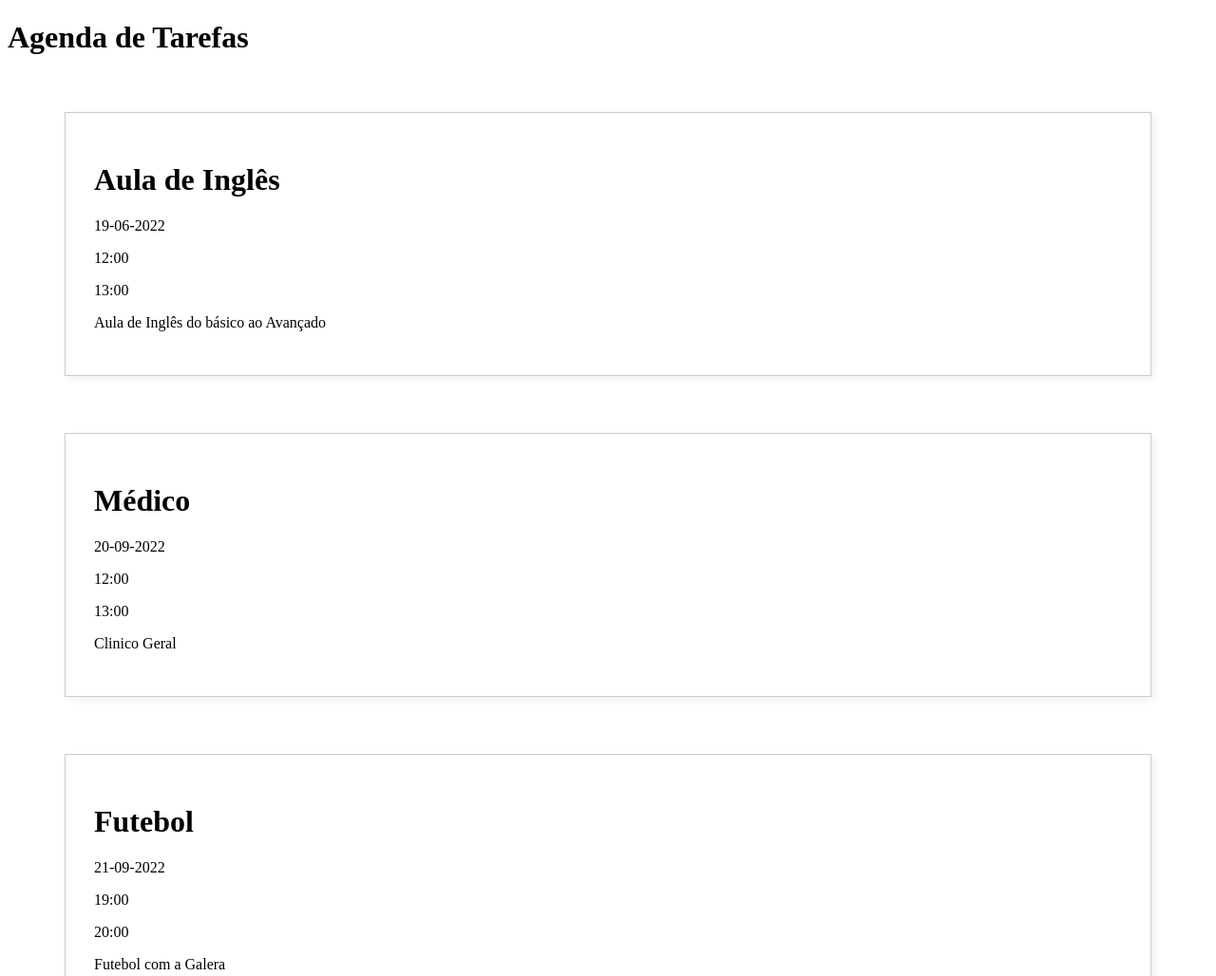
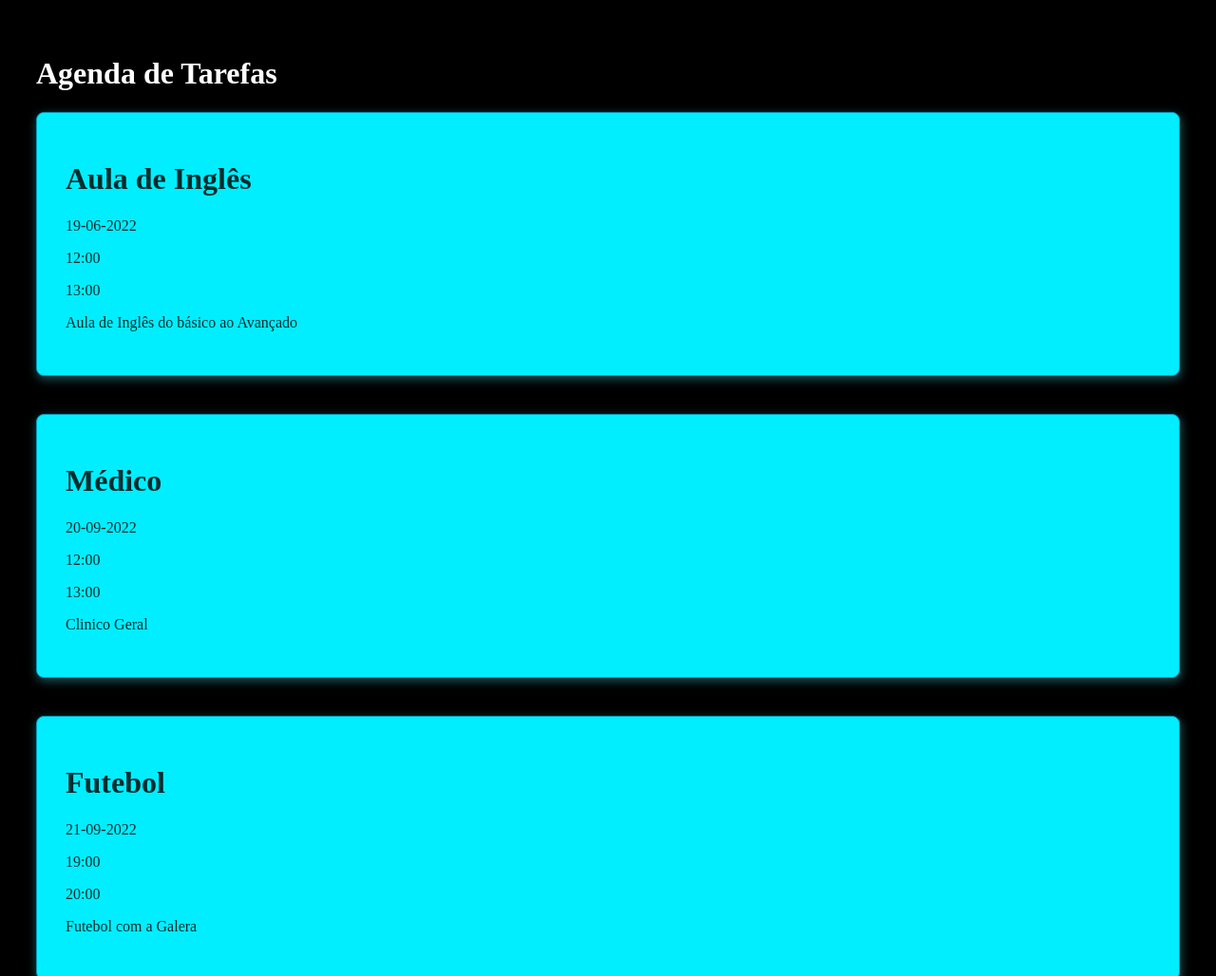
Before and after one commit to leonardosprado/aula-agenda-tarefa, a plain HTML site: page index.html in a window 1280 px wide. Shown: the top 1028 px of the page at 95% size. Drawn offline with Linux system fonts and the light colour scheme.

Commit message:
Melhorando o Codigo - Nova Função incrementada

```diff
--- a/index.html
+++ b/index.html
@@ -1,5 +1,5 @@
 <!DOCTYPE html>
-<html lang="en">
+<html lang="pt-br">
 <head>
     <meta charset="UTF-8">
     <meta http-equiv="X-UA-Compatible" content="IE=edge">
@@ -8,7 +8,6 @@
     <link rel="stylesheet" href="./src/styles/styles.css">
 </head>
 <body>
-
     <h1>Agenda de Tarefas</h1>
     <div id="agenda"></div>
     <script type="module" src="./src/scripts/scrips.js"></script>
--- a/src/scripts/scrips.js
+++ b/src/scripts/scrips.js
@@ -1,50 +1,24 @@
 import agenda from '../data/agenda.js'; //Conecta ao Banco de Dados
-
-console.log("Hello World");
 
 function listarAgenda(){
     const agendaDom = document.getElementById("agenda"); //Pega o elemento no DOM
-
-    agenda.forEach((element,index) => { //Percorro minha agenda
+    agenda.forEach((element) => { //Percorro minha agenda
         var elementoDiv = document.createElement("div"); // <div> </di>
         elementoDiv.classList.add("atividade-item") // <div class="atividade-item"> </div>
-
-        // ----
-        var elementTitle = document.createElement("h1"); // <h1></h1>
-        const textNode = document.createTextNode(element.Titulo); /// Aula de Inglês
-        elementTitle.appendChild(textNode); // <h1> Aula de Inglês </h1>
-
-        var elementData = document.createElement("p"); // <p></p>
-        var textNodeData = document.createTextNode(element.Data); //19-06-2022
-        elementData.appendChild(textNodeData) // <p> 19-06-2022 </p>
-
-        var elementHoraInico = document.createElement("p");
-        var textNodeHoraInicio = document.createTextNode(element.HoraInico);
-        elementHoraInico.appendChild(textNodeHoraInicio)
-
-        var elementHoraFim = document.createElement("p");
-        var textNodeHoraFim = document.createTextNode(element.HoraFim);
-        elementHoraFim.appendChild(textNodeHoraFim)
-
-        var elementDescrição = document.createElement("p");
-        var textNodeDescricao = document.createTextNode(element.Descrição);
-        elementDescrição.appendChild(textNodeDescricao);
-
-        elementoDiv.appendChild(elementTitle) // <div> <h1> Aula de Inglês </h1> </div>
-        elementoDiv.appendChild(elementData) // <div class="atividade-item"> <h1> Aula de Inglês </h1> <p> 19-06-2022 </p> </div>
-        elementoDiv.appendChild(elementHoraInico)
-        elementoDiv.appendChild(elementHoraFim)
-        elementoDiv.appendChild(elementDescrição)
-
+        elementoDiv.appendChild(criarElemento(element.Titulo, "h1"));
+        elementoDiv.appendChild(criarElemento(element.Data, "span"));
+        elementoDiv.appendChild(criarElemento(element.HoraInico, "p"));
+        elementoDiv.appendChild(criarElemento(element.HoraFim, "p"));
+        elementoDiv.appendChild(criarElemento(element.Descrição, "p"));
         agendaDom.appendChild(elementoDiv); // <div id="agenda"> <div class="atividade-item"> <h1> Aula de Inglês </h1> <p> 19-06-2022 </p> </div> </div>
-
     });
-    console.log("TERMINEI")
 }
 
 listarAgenda();
 
-// for (let index = 0; index < agenda.length; index++) {
-//     const element = agenda[index];
-//     console.log(element);
-// }
+function criarElemento(textElemento,tag){
+    var elementTag = document.createElement(tag); // <h1></h1>
+    const textNode = document.createTextNode(textElemento); /// Aula de Inglês
+    elementTag.appendChild(textNode); // <h1> Aula de Inglês </h1>
+    return elementTag;
+}
--- a/src/styles/styles.css
+++ b/src/styles/styles.css
@@ -1,6 +1,15 @@
+body{
+    padding: 30px;
+    background-color: black;
+    color: #fff;
+}
+
 .atividade-item{
+    color: rgb(0, 45, 46);
+    background-color: rgb(0, 238, 255);
     padding: 30px;
-    box-shadow: 3px 3px 8px rgba(0, 0, 0, 0.072);
-    margin: 60px;
-    border: 1px solid rgba(0, 0, 0, 0.198);
+    box-shadow: 1px 3px 10px 1px rgb(39 113 120 / 67%);
+    margin-bottom:40px;
+    border: 1px solid rgb(6, 153, 186);
+    border-radius: 8px;
 }
```
